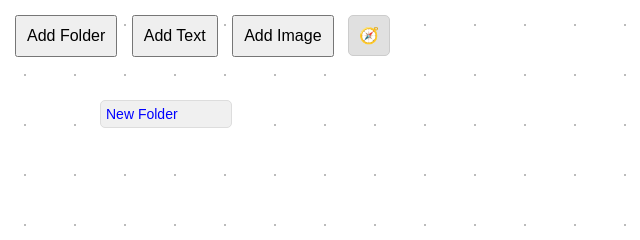
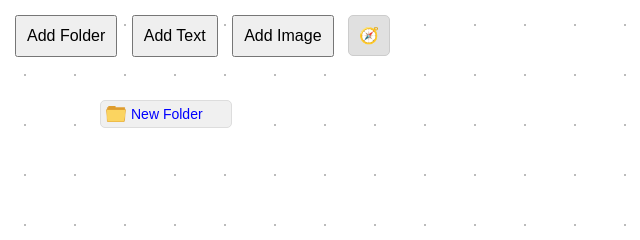
Before and after one commit to ObsidianAli/modu-kasa-collage, an Electron app: page src/index.html in a window 800 px wide. Both pictures are taken after a click on the button "Add Folder". Shown: the top 240 px of the page, 0-640 px from the left. Drawn offline with Linux system fonts and the light colour scheme.

Commit message:
Folders now have a folder icon, and can be renamed
Next commits will feature the folder icon moving up
and having the folder be able to be entered.

No issues.

```diff
--- a/src/assets/style.css
+++ b/src/assets/style.css
@@ -23,6 +23,8 @@ body {
     position: absolute;
     top: 0;
     left: 0;
+    width: 100%;
+    height: 100%;
     transform-origin: 0 0; /* Ensure scaling happens from the top-left corner */
 }
 
@@ -33,23 +35,37 @@ body {
     border: 1px solid #ddd;
     padding: 10px;
     cursor: move;
-}
-
-.folder, .text, .image {
-    background-color: #f0f0f0;
-    border-radius: 5px;
-    padding: 5px;
+    display: flex;
+    align-items: center;
     font-size: 14px;
 }
 
+/* Folder-specific styles */
 .folder {
+    background-color: #f0f0f0;
+    border-radius: 5px;
     color: blue;
+    padding: 5px;
+    display: flex;
+    align-items: center;
+    cursor: pointer; /* Indicate that the folder is clickable */
 }
 
-.text {
-    color: black;
+.folder img {
+    width: 20px; /* Size of the folder icon */
+    height: auto;
+    margin-right: 5px; /* Space between icon and text */
 }
 
+/* Text-specific styles */
+.text {
+    background-color: #f0f0f0;
+    border-radius: 5px;
+    color: black;
+    white-space: nowrap;  /* Prevent text from wrapping */
+}
+
+/* Image-specific styles */
 .image img {
     max-width: 100px;
     max-height: 100px;
--- a/src/renderer.js
+++ b/src/renderer.js
@@ -30,7 +30,14 @@ document.addEventListener('DOMContentLoaded', () => {
             item.contentEditable = true;
             item.style.whiteSpace = 'nowrap';  // Prevent text from wrapping
         } else if (type === 'folder') {
-            item.innerText = content || 'New Folder';
+            const icon = document.createElement('img');
+            icon.src = 'assets/folder-icon.png'; // Change to the path of your folder icon
+            icon.alt = 'Folder Icon';
+            item.appendChild(icon);
+            const text = document.createElement('span');
+            text.innerText = content || 'New Folder';
+            text.contentEditable = true; // Make folder name editable
+            item.appendChild(text);
             item.style.whiteSpace = 'nowrap';  // Prevent folder name from wrapping
         } else if (type === 'image') {
             const img = document.createElement('img');
@@ -63,6 +70,15 @@ document.addEventListener('DOMContentLoaded', () => {
 
                 gridContainer.style.cursor = 'grabbing';
                 event.preventDefault();
+            }
+        });
+
+        // Allow folder renaming on double-click
+        item.addEventListener('dblclick', (event) => {
+            if (item.classList.contains('folder')) {
+                const text = item.querySelector('span');
+                text.focus();
+                event.stopPropagation();
             }
         });
     }
```
Also changed, not shown: src/assets/folder-icon.png (added).
